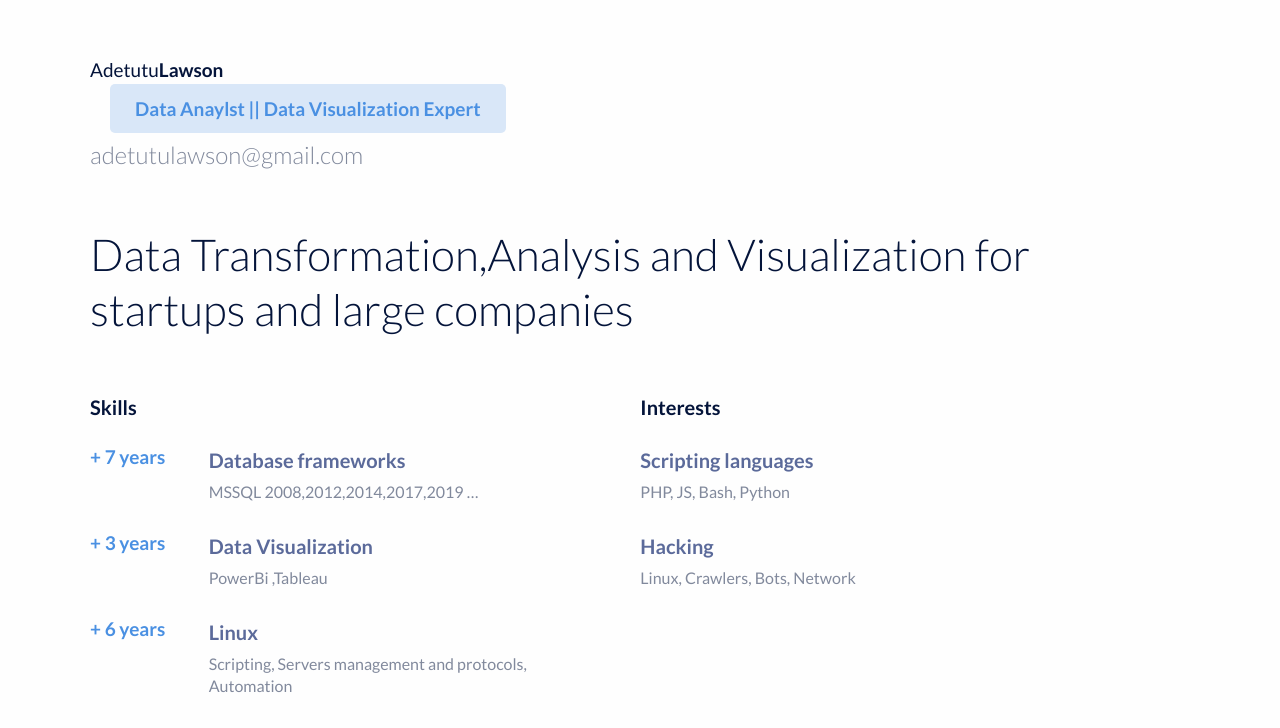
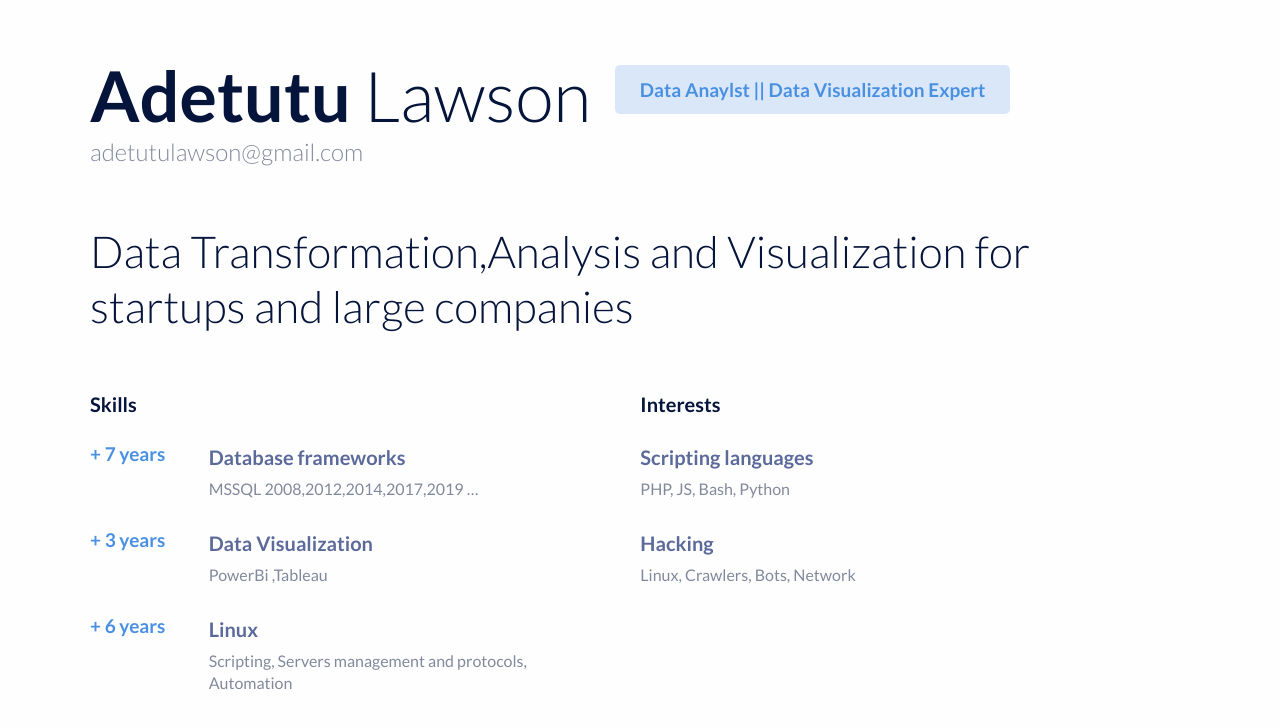
Before and after one commit to adetutulawson/adetutulawson.github.io, a plain HTML site: page index.html in a window 1280 px wide. Shown: the top 728 px of the page. Drawn offline with Linux system fonts and the light colour scheme.

Commit message:
reverted

```diff
--- a/index.html
+++ b/index.html
@@ -9,8 +9,8 @@
 
 	<div class="container">
 		<div class="hero">
-		<!--	<h1 class="name"><strong>Adetutu</strong> Lawson</h1> -->
-		<h2 class="name">Adetutu<strong>Lawson</strong></h1>
+			<h1 class="name"><strong>Adetutu</strong> Lawson</h1>
+		<!-- <h2 class="name">Adetutu<strong>Lawson</strong></h1> -->
 			<span class="job-title">Data Anaylst || Data Visualization Expert</span>
 			<span class="email">adetutulawson@gmail.com</span>
 
```
